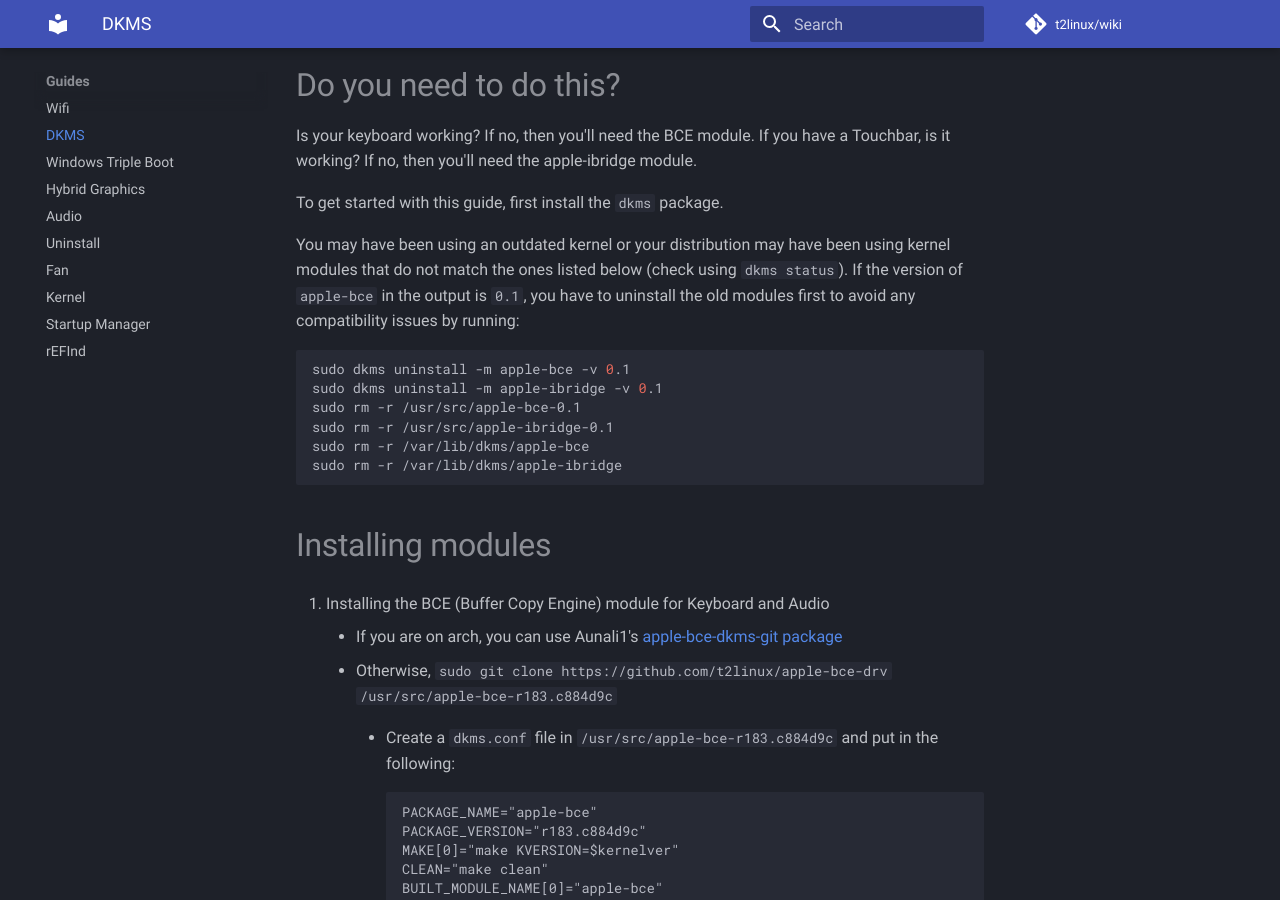
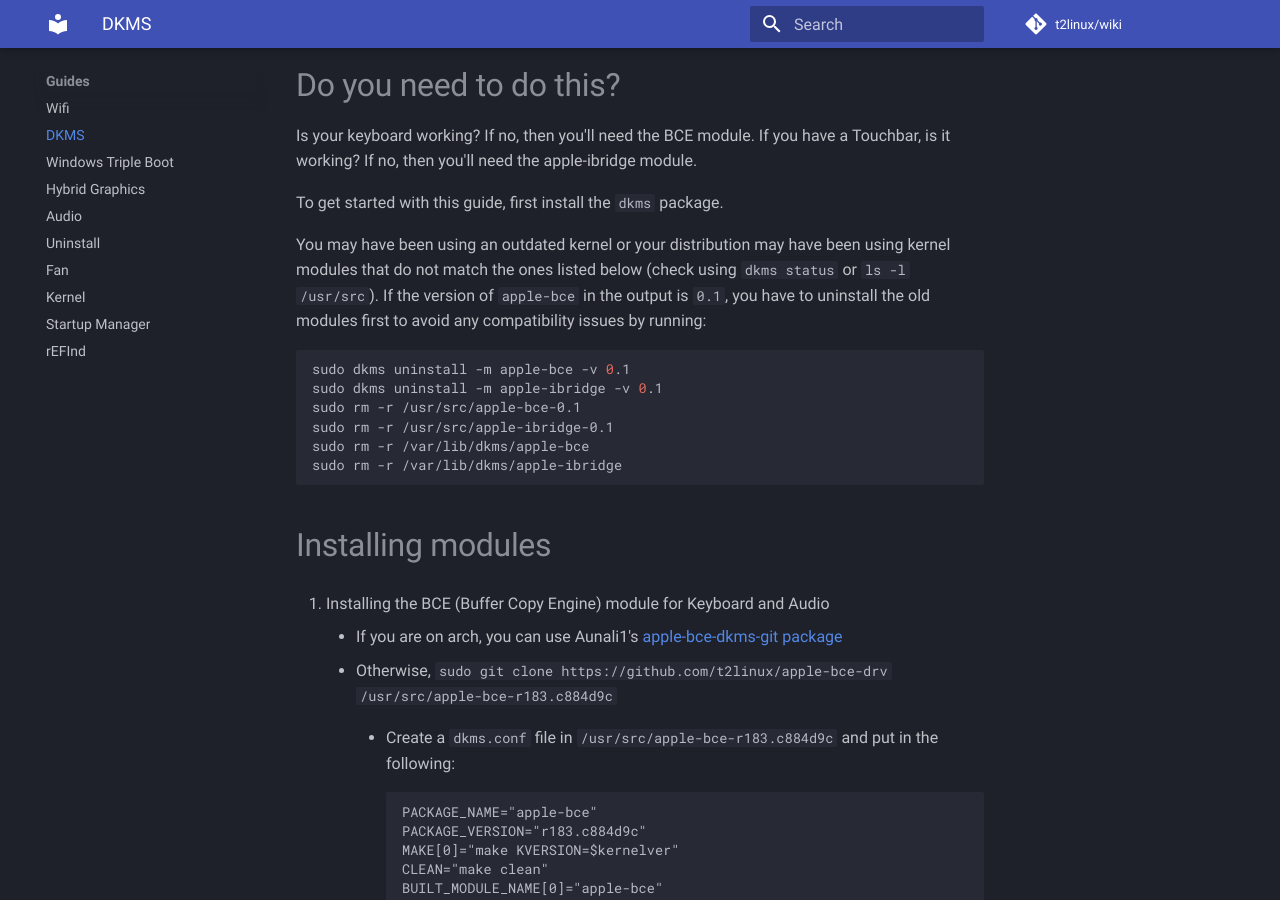
Before and after one commit to t2linux/wiki, an MkDocs documentation site: the page built from docs/guides/dkms.md, in a window 1280 px wide and 900 px high, scrolled down 316 px. Built offline with MkDocs 1.6.1 and Material for MkDocs 9.7.7, drawn with Linux system fonts in a browser that asks for light colours; comment, search, counter and statistics services are not loaded.

Commit message:
Update dkms.md

````diff
--- a/docs/guides/dkms.md
+++ b/docs/guides/dkms.md
@@ -9,7 +9,7 @@ If you have a Touchbar, is it working? If no, then you'll need the apple-ibridge
 
 To get started with this guide, first install the `dkms` package.
 
-You may have been using an outdated kernel or your distribution may have been using kernel modules that do not match the ones listed below (check using `dkms status`). If the version of `apple-bce` in the output is `0.1`, you have to uninstall the old modules first to avoid any compatibility issues by running:
+You may have been using an outdated kernel or your distribution may have been using kernel modules that do not match the ones listed below (check using `dkms status` or `ls -l /usr/src`). If the version of `apple-bce` in the output is `0.1`, you have to uninstall the old modules first to avoid any compatibility issues by running:
 
 ```sh
 sudo dkms uninstall -m apple-bce -v 0.1
````
